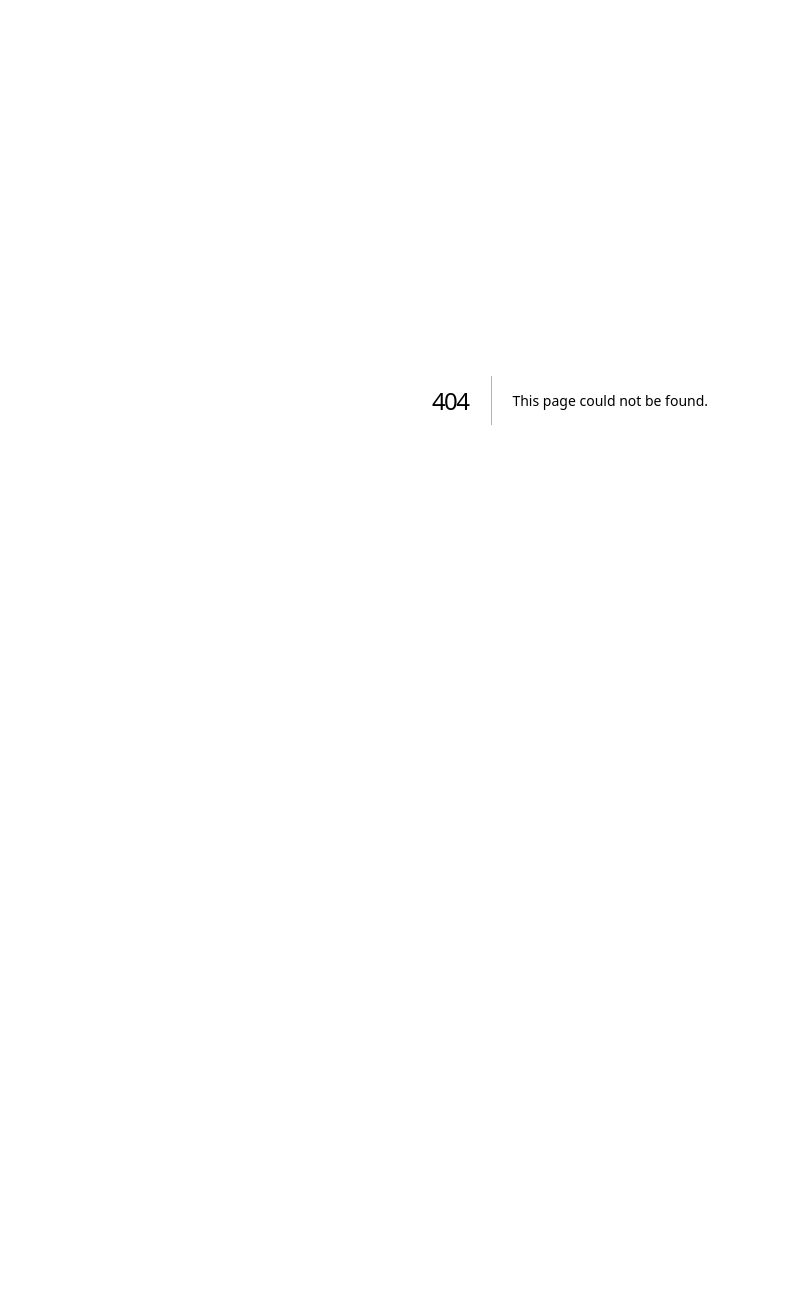
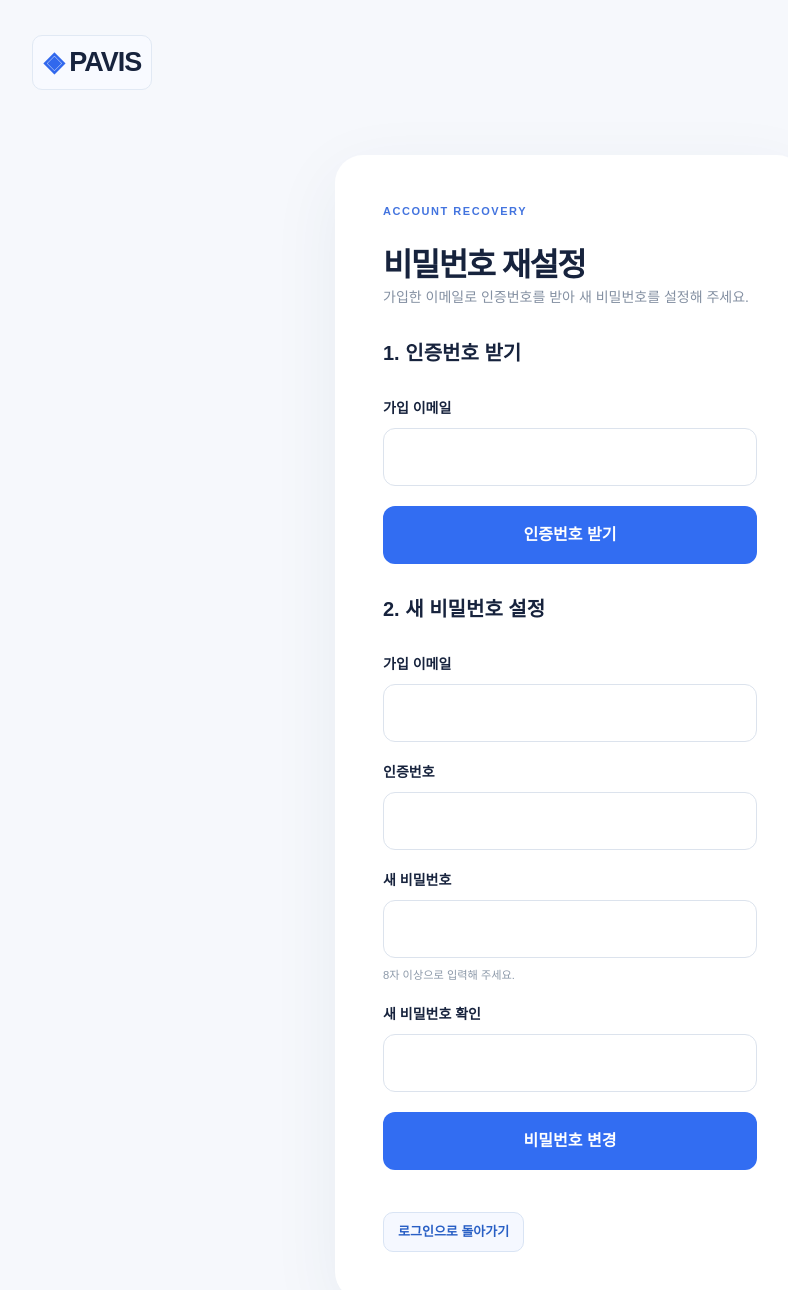
Before and after one commit to zehoss-cmd/Pavis, a Next.js app in the folder apps/web/: page /forgot-password in a window 1280 px wide. Before the commit this address had no page. Shown: the top 1290 px of the page, without its empty margins (70-858 px from the left). Before the commit the page ends 800 px from the top, so only its background shows below. Built offline with nearby package versions, Linux system fonts and the light colour scheme.

Commit message:
Add email code password recovery flow

```diff
--- /dev/null
+++ b/apps/web/src/app/forgot-password/actions.ts
@@ -0,0 +1,34 @@
+'use server';
+
+import { redirect } from 'next/navigation';
+import { createClient } from '@/lib/supabase/server';
+
+export async function requestRecovery(form: FormData) {
+  const email = String(form.get('email') || '').trim();
+  if (!email || email.length > 254 || !/^[^\s@]+@[^\s@]+\.[^\s@]+$/.test(email)) redirect('/forgot-password?error=input');
+  const supabase = await createClient();
+  const { error } = await supabase.auth.resetPasswordForEmail(email);
+  if (error) {
+    console.error('PAVIS password recovery request failed', { status: error.status, code: error.code });
+    redirect('/forgot-password?error=send');
+  }
+  redirect('/forgot-password?sent=1');
+}
+
+export async function resetPassword(form: FormData) {
+  const email = String(form.get('email') || '').trim();
+  const token = String(form.get('token') || '').trim();
+  const password = String(form.get('password') || '');
+  const confirm = String(form.get('confirm') || '');
+  if (!email || email.length > 254 || !/^\d{6}$/.test(token) || password.length < 8 || password.length > 72 || password !== confirm) redirect('/forgot-password?error=input');
+  const supabase = await createClient();
+  const { error } = await supabase.auth.verifyOtp({ email, token, type: 'recovery' });
+  if (error) redirect('/forgot-password?sent=1&error=verify');
+  const { error: updateError } = await supabase.auth.updateUser({ password });
+  await supabase.auth.signOut();
+  if (updateError) {
+    console.error('PAVIS password reset failed', { status: updateError.status, code: updateError.code });
+    redirect('/forgot-password?error=update');
+  }
+  redirect('/login?password_reset=1');
+}
--- /dev/null
+++ b/apps/web/src/app/forgot-password/page.tsx
@@ -0,0 +1,15 @@
+import Link from 'next/link';
+import { requestRecovery, resetPassword } from './actions';
+
+export default async function ForgotPassword({ searchParams }: { searchParams: Promise<{ sent?: string; error?: string }> }) {
+  const { sent, error } = await searchParams;
+  return <main className="auth-page"><Link href="/" className="logo">◈ <span>PAVIS</span></Link><div className="auth-card">
+    <p className="eyebrow">ACCOUNT RECOVERY</p><h1>비밀번호 재설정</h1>
+    <p>가입한 이메일로 인증번호를 받아 새 비밀번호를 설정해 주세요.</p>
+    {sent && <p className="form-message" role="status">가입된 이메일이라면 인증번호가 발송됩니다. 받은 편지함과 스팸함을 확인해 주세요.</p>}
+    {error && <p className="form-message" role="alert">{error === 'send' ? '요청을 처리하지 못했습니다. 잠시 후 다시 시도해 주세요.' : error === 'verify' ? '이메일 또는 인증번호를 확인해 주세요. 만료된 경우 다시 요청해 주세요.' : error === 'update' ? '비밀번호를 변경하지 못했습니다. 인증번호를 다시 요청해 주세요.' : '입력 내용과 비밀번호 확인을 확인해 주세요.'}</p>}
+    <h2>1. 인증번호 받기</h2><form action={requestRecovery}><label>가입 이메일<input name="email" type="email" autoComplete="email" maxLength={254} required /></label><button type="submit">인증번호 받기</button></form>
+    <h2>2. 새 비밀번호 설정</h2><form action={resetPassword}><label>가입 이메일<input name="email" type="email" autoComplete="email" maxLength={254} required /></label><label>인증번호<input name="token" type="text" inputMode="numeric" autoComplete="one-time-code" pattern="[0-9]{6}" minLength={6} maxLength={6} required /></label><label>새 비밀번호<input name="password" type="password" autoComplete="new-password" minLength={8} maxLength={72} required /><small>8자 이상으로 입력해 주세요.</small></label><label>새 비밀번호 확인<input name="confirm" type="password" autoComplete="new-password" minLength={8} maxLength={72} required /></label><button type="submit">비밀번호 변경</button></form>
+    <Link href="/login" className="auth-navigation">로그인으로 돌아가기</Link>
+  </div></main>;
+}
--- a/apps/web/src/app/globals.css
+++ b/apps/web/src/app/globals.css
@@ -112,3 +112,4 @@ a:focus-visible, button:focus-visible, summary:focus-visible { outline: 3px soli
 .auth-card .valuation-history-filter button, .auth-card .valuation-history-filter .filter-reset { min-height: 45px; border-radius: 10px; padding: 12px 18px; }
 .auth-card .valuation-history-filter .filter-reset { display: inline-flex; align-items: center; justify-content: center; background: white; border: 1px solid #dce3ed; font-size: 14px; }
 .auth-card .asset-list a.history-compare-link { display: inline-flex; width: fit-content; margin: 4px 0 8px; padding: 9px 14px; border: 1px solid #dce3ed; border-radius: 10px; background: #f7f9fc; }
+.auth-card a.auth-navigation { display: inline-flex; align-items: center; justify-content: center; min-height: 42px; padding: 9px 16px; border: 1px solid #dce3ed; border-radius: 12px; background: #f7f9fc; }
--- a/apps/web/src/app/login/page.tsx
+++ b/apps/web/src/app/login/page.tsx
@@ -1,6 +1,6 @@
 import Link from 'next/link';
 import { LoginForm } from './login-form';
-export default async function Login({searchParams}: {searchParams: Promise<{error?: string; check?: string}>}) {
+export default async function Login({searchParams}: {searchParams: Promise<{error?: string; check?: string; password_reset?: string}>}) {
   const params = await searchParams;
-  return <main className="auth-page"><Link href="/" className="logo">◈ <span>PAVIS</span></Link><div className="auth-card"><p className="eyebrow">WELCOME BACK</p><h1>다시 만나 반가워요</h1><p>계정에 로그인하고 PAVIS를 시작하세요.</p>{params.error && <p className="form-message" role="alert">이메일 또는 비밀번호를 확인해 주세요.</p>}{params.check && <p className="form-message" role="status">가입 요청을 확인했습니다. 이메일 인증이 필요한 경우 받은 편지함을 확인해 주세요.</p>}<LoginForm /><p>처음이신가요? <Link href="/signup">회원가입</Link></p></div></main>;
+  return <main className="auth-page"><Link href="/" className="logo">◈ <span>PAVIS</span></Link><div className="auth-card"><p className="eyebrow">WELCOME BACK</p><h1>다시 만나 반가워요</h1><p>계정에 로그인하고 PAVIS를 시작하세요.</p>{params.error && <p className="form-message" role="alert">이메일 또는 비밀번호를 확인해 주세요.</p>}{params.check && <p className="form-message" role="status">가입 요청을 확인했습니다. 이메일 인증이 필요한 경우 받은 편지함을 확인해 주세요.</p>}{params.password_reset && <p className="form-message" role="status">비밀번호가 변경되었습니다. 새 비밀번호로 로그인해 주세요.</p>}<LoginForm /><p><Link href="/forgot-password" className="auth-navigation">비밀번호 찾기</Link></p><p>처음이신가요? <Link href="/signup">회원가입</Link></p></div></main>;
 }
```
